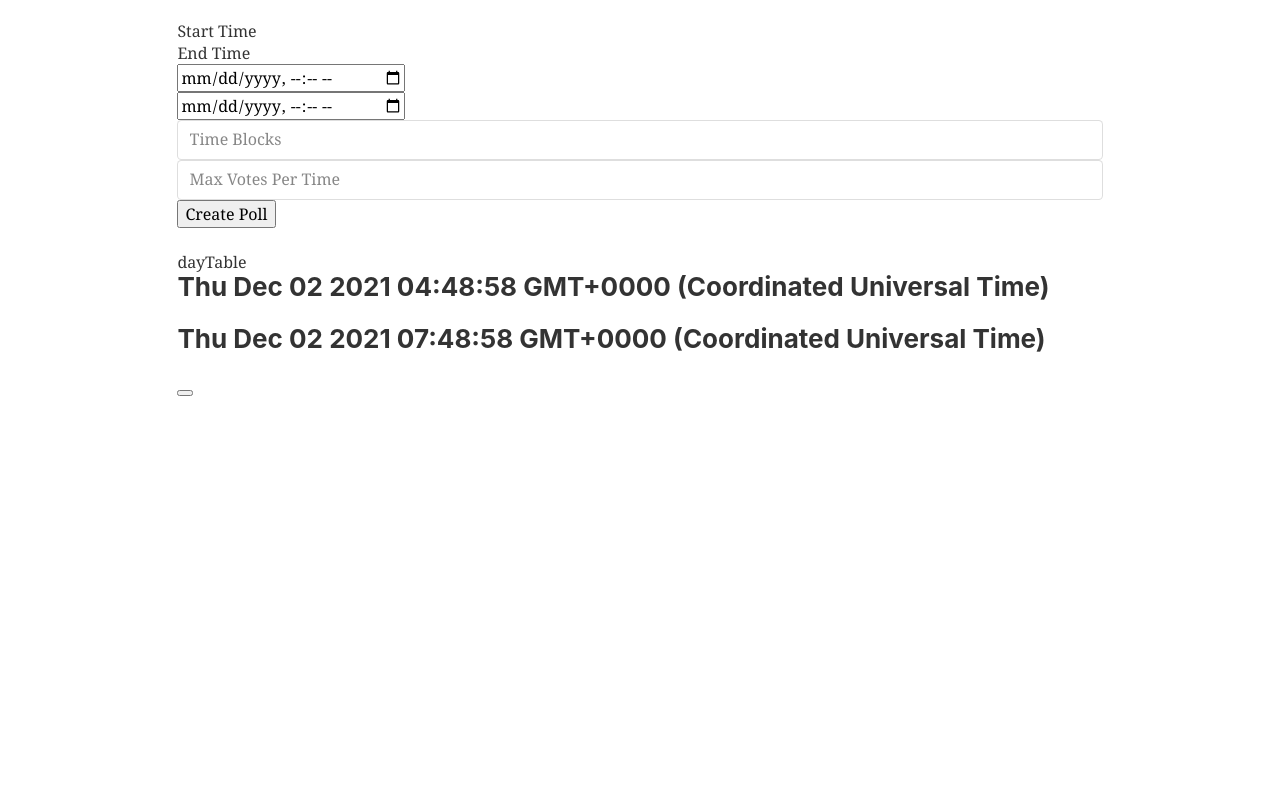
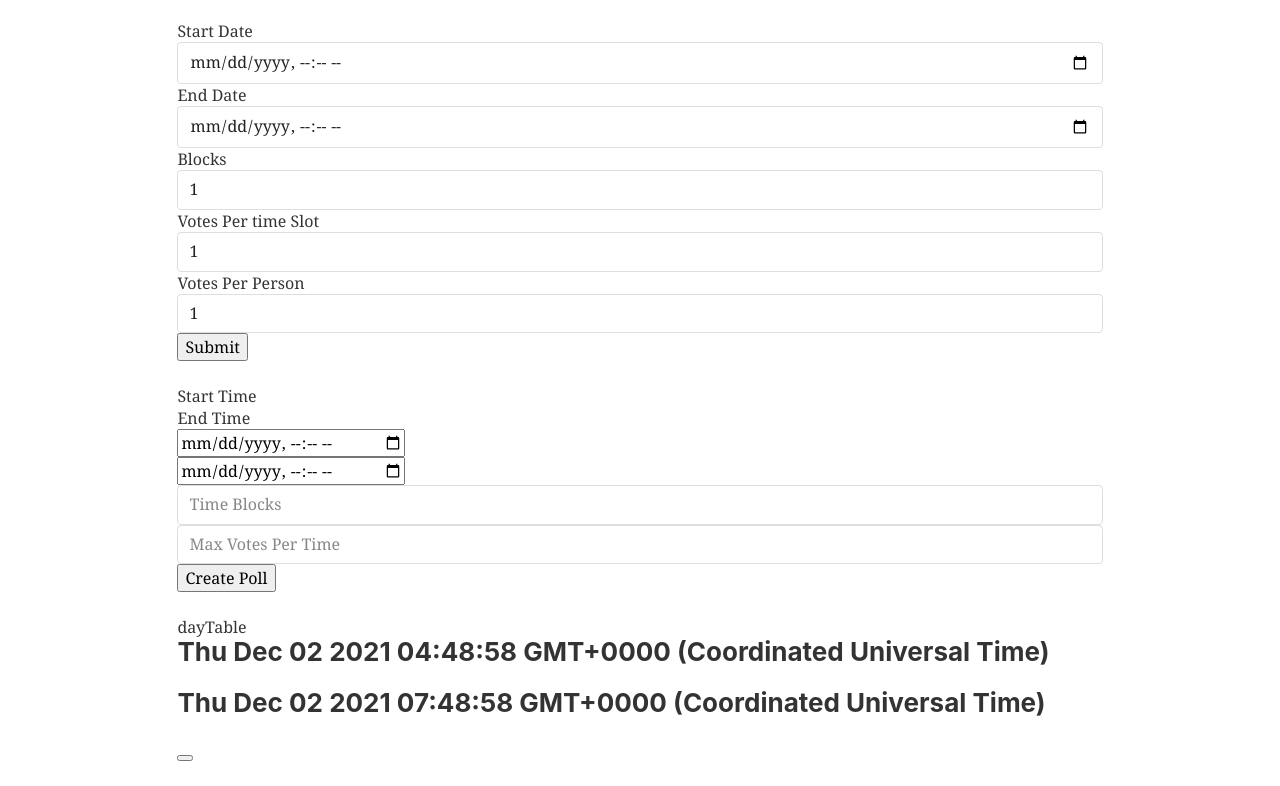
Before and after one commit to Aecef/lab3-polling, a Gatsby site: page /create-poll in a window 1280 px wide. Shown: the part 64-850 px from the top of the page. Before the commit the page ends 800 px from the top, so only its background shows below. Built offline with nearby package versions, Linux system fonts and the light colour scheme; Gatsby itself is replaced by a stand-in of ours.

Commit message:
Session Data for form

```diff
--- a/package.json
+++ b/package.json
@@ -5,6 +5,7 @@
   "version": "0.1.0",
   "author": "Kyle Mathews <mathews.kyle@gmail.com>",
   "dependencies": {
+    "bootstrap": "^5.1.3",
     "gatsby": "^4.2.0",
     "gatsby-plugin-gatsby-cloud": "^4.1.0",
     "gatsby-plugin-image": "^2.1.0",
@@ -13,13 +14,16 @@
     "gatsby-plugin-react-helmet": "^5.1.0",
     "gatsby-plugin-sharp": "^4.1.0",
     "gatsby-source-filesystem": "^4.1.0",
+    "gatsby-source-firestore": "^1.0.3",
     "gatsby-transformer-sharp": "^4.1.0",
     "prop-types": "^15.7.2",
     "react": "^17.0.1",
+    "react-bootstrap": "^2.0.3",
     "react-date-picker": "^8.3.6",
     "react-datepicker": "^4.4.0",
     "react-dom": "^17.0.1",
     "react-helmet": "^6.1.0",
+    "react-router-dom": "^6.0.2",
     "yarn": "^1.22.17"
   },
   "devDependencies": {
--- /dev/null
+++ b/src/components/forms/poll-data-component.js
@@ -0,0 +1,114 @@
+import React, { Component } from 'react';
+import {Button, InputGroup, FormControl, Container, Row, Col, Form, Input, FormGroup} from 'react-bootstrap'
+
+export default class PollDataComponent extends Component {
+    userData;
+
+    constructor(props) {
+        super(props);
+
+        this.onChangeStartDate = this.onChangeStartDate.bind(this);
+        this.onChangeEndDate = this.onChangeEndDate.bind(this);
+        this.onChangeVotesPTS = this.onChangeVotesPTS.bind(this);
+        this.onChangeVotesPPS = this.onChangeVotesPPS.bind(this);
+        this.onChangeBlocks = this.onChangeBlocks.bind(this);
+
+
+        this.onSubmit = this.onSubmit.bind(this);
+
+        this.state = {
+            startDate: new Date(),
+            endDate: new Date(),
+            blocks: 1,
+            votespts: 1,
+            votespps: 1
+        }
+    }
+
+    // Form Events
+    onChangeStartDate(e) {
+        this.setState({ startDate: e.target.value })
+    }
+
+    onChangeEndDate(e) {
+        this.setState({ endDate: e.target.value })
+    }
+
+    onChangeVotesPTS(e) {
+        this.setState({ votespts: e.target.value })
+    }
+    onChangeVotesPPS(e) {
+        this.setState({ votespps: e.target.value })
+    }
+    onChangeBlocks(e) {
+        this.setState({ blocks: e.target.value })
+    }
+
+
+    onSubmit(e) {
+        e.preventDefault()
+
+        this.setState({
+            startDate: new Date(),
+            endDate: new Date(),
+            blocks: 1,
+            votespts: 1,
+            votespps: 1
+        })
+    }
+
+    componentDidMount() {
+        this.userData = JSON.parse(localStorage.getItem('pollData'));
+
+        if (localStorage.getItem('pollData')) {
+            this.setState({
+                startDate: this.userData.startDate,
+                endDate: this.userData.endDate,
+                votespts: this.userData.votespts,
+                votespps: this.userData.votespps,
+                blocks: this.userData.blocks
+            })
+        } else {
+            this.setState({
+                startDate: new Date(),
+                endDate: new Date(),
+                blocks: 1,
+                votespts: 1,
+                votespps: 1
+            })
+        }
+    }
+
+    componentWillUpdate(nextProps, nextState) {
+        localStorage.setItem('pollData', JSON.stringify(nextState));
+    }
+    render() {
+        return (
+            <div className="container">
+                <form>
+                    <div className="form-group">
+                        <label>Start Date</label>
+                        <input type="datetime-local" className="form-control" value={this.state.startDate} onChange={this.onChangeStartDate} />
+                    </div>
+                    <div className="form-group" value={this.state.endDate} onChange={this.onChangeEndDate}>
+                        <label>End Date</label>
+                        <input type="datetime-local" className="form-control" />
+                    </div>
+                    <div className="form-group">
+                        <label>Blocks</label>
+                        <input type="text" className="form-control"  value={this.state.blocks} onChange={this.onChangeBlocks} />
+                    </div>
+                    <div className="form-group">
+                        <label>Votes Per time Slot</label>
+                        <input type="text" className="form-control" value={this.state.votespts} onChange={this.onChangeVotesPTS} />
+                    </div>
+                    <div className="form-group">
+                        <label>Votes Per Person</label>
+                        <input type="text" className="form-control" value={this.state.votespps} onChange={this.onChangeVotesPPS} />
+                    </div>
+                    <button type="submit" className="btn btn-primary btn-block">Submit</button>
+                </form>
+            </div>
+        )
+    }
+}
--- a/src/pages/create-poll.js
+++ b/src/pages/create-poll.js
@@ -2,6 +2,7 @@ import * as React from "react"
 import Layout from "../components/layout"
 import Seo from "../components/seo"
 
+import PollDataComponent from '../components/forms/poll-data-component';
 import {Button, InputGroup, FormControl, Container, Row, Col, Form, Input, FormGroup} from 'react-bootstrap'
 import CalendarAdmin from "../components/calendar-admin"
 
@@ -14,6 +15,8 @@ EndTime.setHours(StartTime.getHours() + 3);
 const CreatePoll = () => (
   <Layout>
     <Seo title="Poll Page"/>
+
+    <PollDataComponent />
     <Container>
         <Form>
             <Row>
```
Also changed, not shown: 1 other file.
